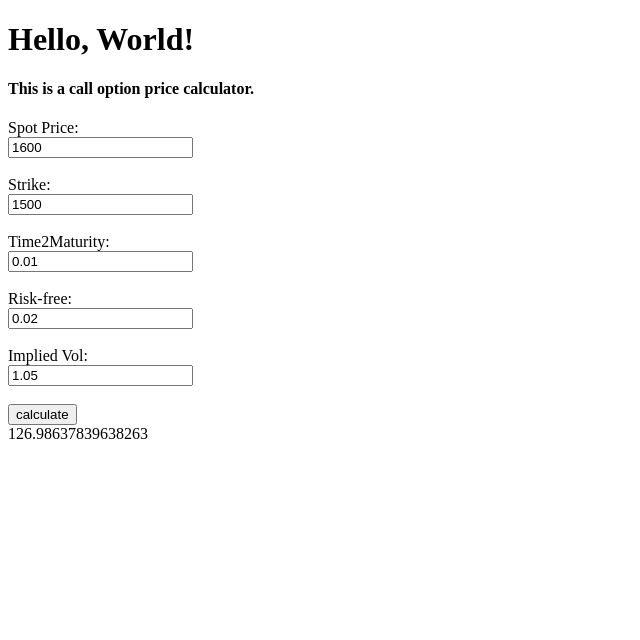
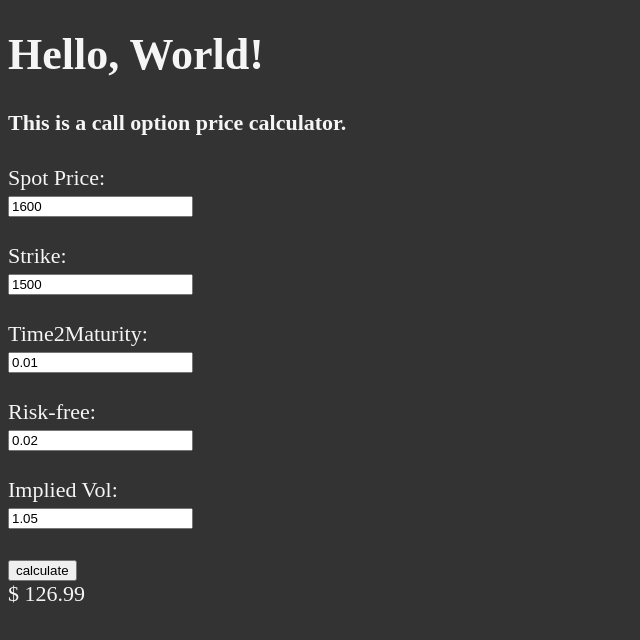
Before and after one commit to SeanChenTaipei/SeanChenTaipei.github.io, a plain HTML site: page index.html in a window 1280 px wide. Both pictures are taken after a click on the button "calculate". Shown: the whole page, without its empty margins (0-640 px from the left). Drawn offline with Linux system fonts and the light colour scheme.

Commit message:
adding style

```diff
--- a/arithfunc.js
+++ b/arithfunc.js
@@ -65,7 +65,8 @@ function pricing(){
     var sig = document.getElementById('sigma').valueAsNumber;
     // console.log(S0, K, T, r, typeof sig);
     var p = bsm_call(S0, K, T, r, sig);
-    document.getElementById('result').innerHTML = p;
+    p = Math.round(p*100)/100;
+    document.getElementById('result').innerHTML = "$ " + p;
 }
 // console.log(norm(1));
 // console.log(bsm_call(1650, 1300, 0.01, 0.02, 1.05));
--- a/index.html
+++ b/index.html
@@ -5,6 +5,15 @@
     <meta http-equiv="X-UA-Compatible" content="IE=edge">
     <meta name="viewport" content="width=device-width, initial-scale=1.0">
     <title>Document</title>
+    <style>
+        html {
+            font-size: 22px;
+        }
+        body {
+            background-color: #333;
+            color: whitesmoke;
+        }
+    </style>
 </head>
 <body>
     <h1>Hello, World!</h1>
```
